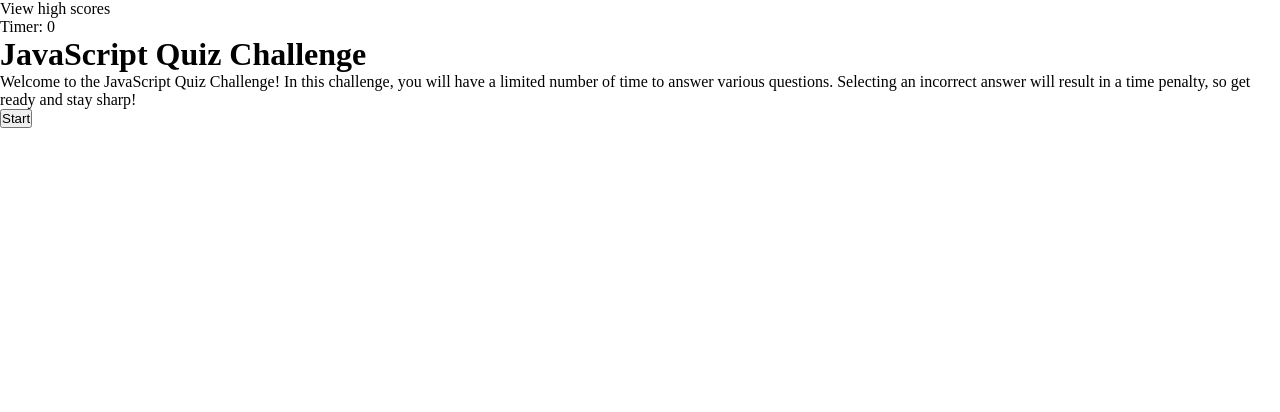
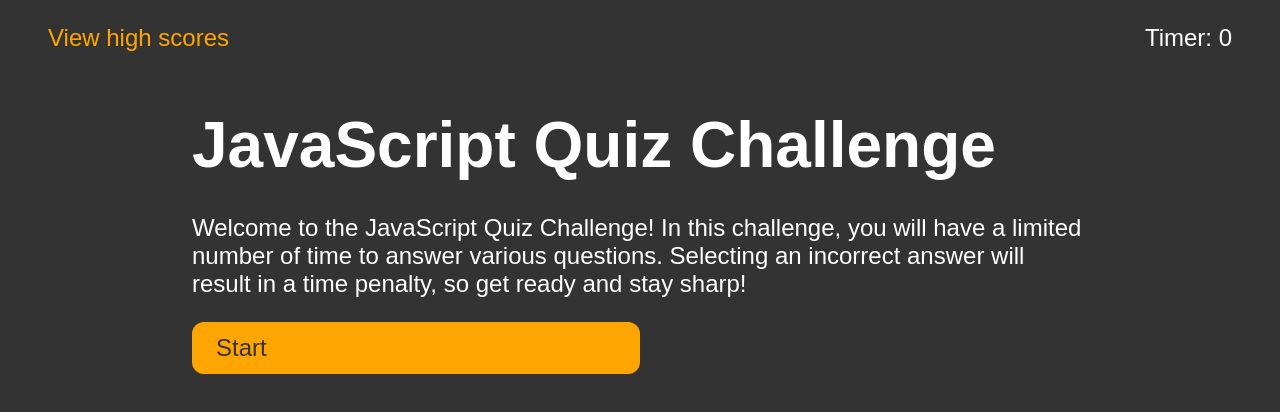
Before and after one commit to Kelerik/Challenge-CodeQuiz, a plain HTML site: page index.html in a window 1280 px wide. Drawn offline with Linux system fonts and the light colour scheme.

Commit message:
add styles

```diff
--- a/assets/css/style.css
+++ b/assets/css/style.css
@@ -2,7 +2,63 @@
     box-sizing: border-box;
     padding: 0;
     margin: 0;
+    background: #333;
+    color: #fff;
+    font-family: Arial, Helvetica, sans-serif;
+}
+header {
+    display: flex;
+    justify-content: space-between;
+    font-size: 24px;
+    padding: 24px 48px;
+}
+main {
+    width: 70%;
+    margin: auto;
+}
+#highscore-link {
+    color: orange;
+}
+#score-display {
+}
+#main-text {
+    font-size: 64px;
+    margin: 32px 0;
+}
+#sub-text {
+    font-size: 24px;
+    margin-bottom: 24px;
+}
+#highscore-list {
+    font-size: 24px;
+    line-height: 32px;
+    list-style-position: inside;
+    padding: 0 24px;
+}
+#highscore-form {
 }
 #buttons-wrapper {
     display: flex;
+    margin: 24px 0;
+    flex-direction: column;
+    gap: 24px;
 }
+input,
+button {
+    font-size: 24px;
+    border: none;
+    padding: 12px 24px;
+    border-radius: 12px;
+}
+input {
+    background: #fff;
+}
+button {
+    background: orange;
+    color: #333;
+    width: 50%;
+    text-align: left;
+}
+#feedback {
+    font-size: 32px;
+}
--- a/assets/js/script.js
+++ b/assets/js/script.js
@@ -107,7 +107,7 @@ var gameStart = function () {
     // reset game status
     gameActive = true;
     gameSkipped = false;
-    score = 12;
+    score = 120;
     questionIndex = 0;
     shuffleArray(quiz);
 
--- a/index.html
+++ b/index.html
@@ -14,7 +14,7 @@
         <main>
             <h1 id="main-text"></h1>
             <p id="sub-text"></p>
-            <ul id="highscore-list"></ul>
+            <ol id="highscore-list"></ol>
             <form id="highscore-form"></form>
             <div id="buttons-wrapper"></div>
             <h2 id="feedback"></h2>
```
